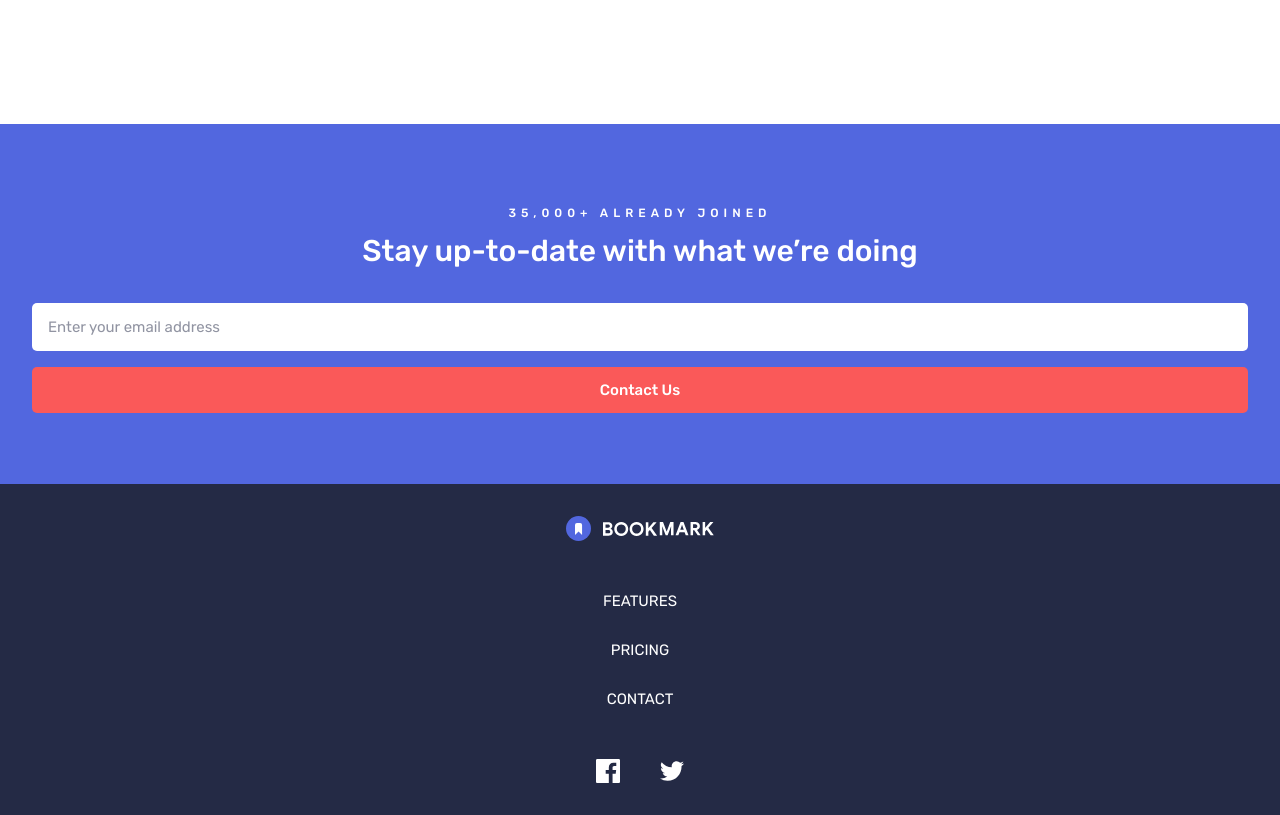
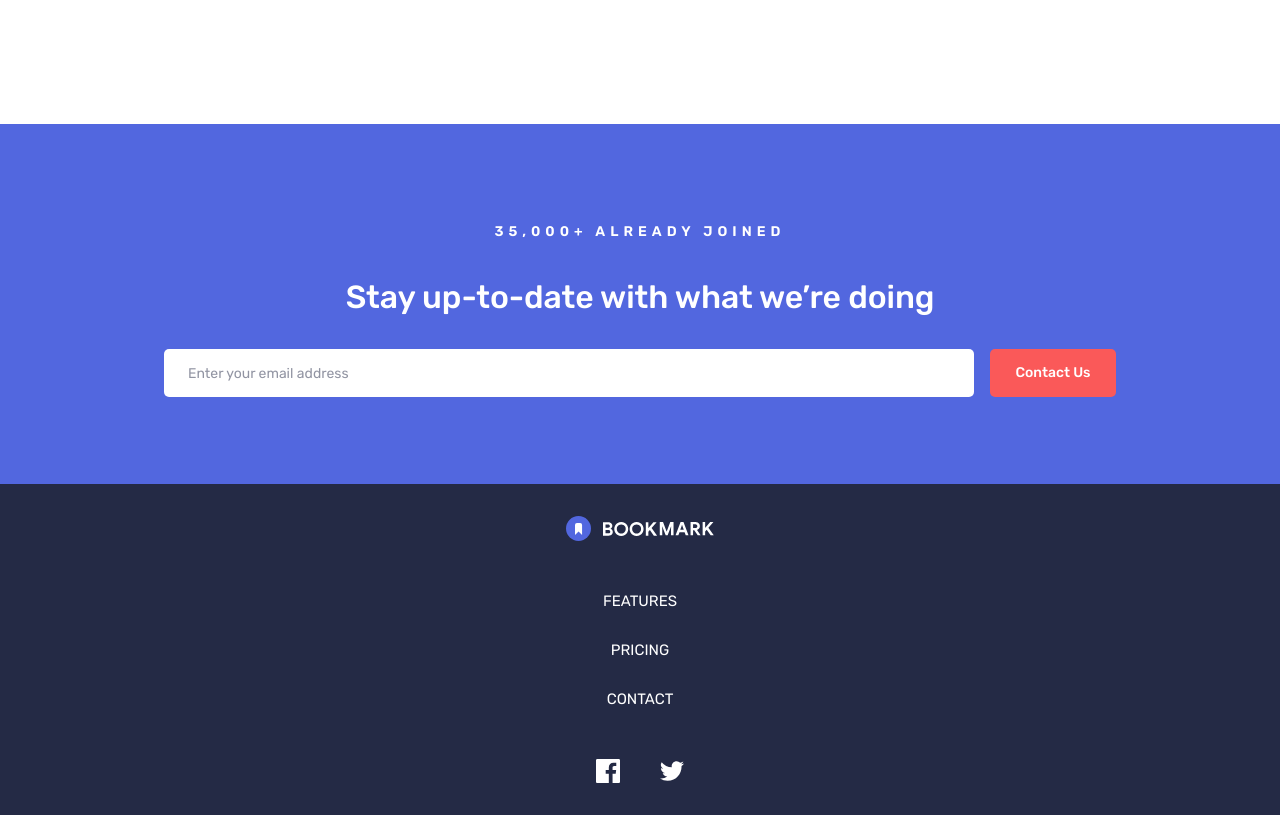
Before and after one commit to g-akca/bookmark-landing-page, a React (Vite) app: page / in a window 1280 px wide. Shown: the part 3880-4695 px from the top of the page. Built offline with nearby package versions, Linux system fonts and the light colour scheme.

Commit message:
Add tablet responsive CTASection styles

```diff
--- a/src/components/CTASection.jsx
+++ b/src/components/CTASection.jsx
@@ -2,15 +2,15 @@ import Button from "./Button";
 
 function CTASection() {
   return (
-    <section className="bg-blue-600 h-90 px-8 text-center flex flex-col justify-center gap-8">
-      <div className="text-white">
-        <p className="text-[12px] uppercase leading-[300%] font-medium tracking-[5px]">35,000+ already joined</p>
-        <h2 className="text-[30px] leading-[135%] font-medium">Stay up-to-date with what we’re doing</h2>
+    <section className="bg-blue-600 h-90 px-8 text-center flex flex-col justify-center gap-8 tablet:px-41">
+      <div className="text-white tablet:flex tablet:flex-col tablet:gap-6">
+        <p className="text-[12px] uppercase leading-[300%] font-medium tracking-[5px] tablet:text-[14px] tablet:font-semibold">35,000+ already joined</p>
+        <h2 className="text-[30px] leading-[135%] font-medium tablet:text-[32px] tablet:leading-[125%] tablet:tracking-[-0.1px]">Stay up-to-date with what we’re doing</h2>
       </div>
 
-      <div className="flex flex-col gap-4">
-        <input type="text" placeholder="Enter your email address" className="bg-white px-4 h-12 rounded-[5px] text-[15px] leading-[165%]" />
-        <Button className="bg-red-400 text-white">
+      <div className="flex flex-col gap-4 tablet:flex-row">
+        <input type="text" placeholder="Enter your email address" className="bg-white px-4 h-12 rounded-[5px] text-[15px] leading-[165%] tablet:py-2 tablet:px-6 tablet:grow tablet:text-[14px] tablet:leading-[200%]" />
+        <Button className="bg-red-400 text-white tablet:text-[14px] tablet:leading-[200%] tablet:w-31.5">
           Contact Us
         </Button>
       </div>
```
